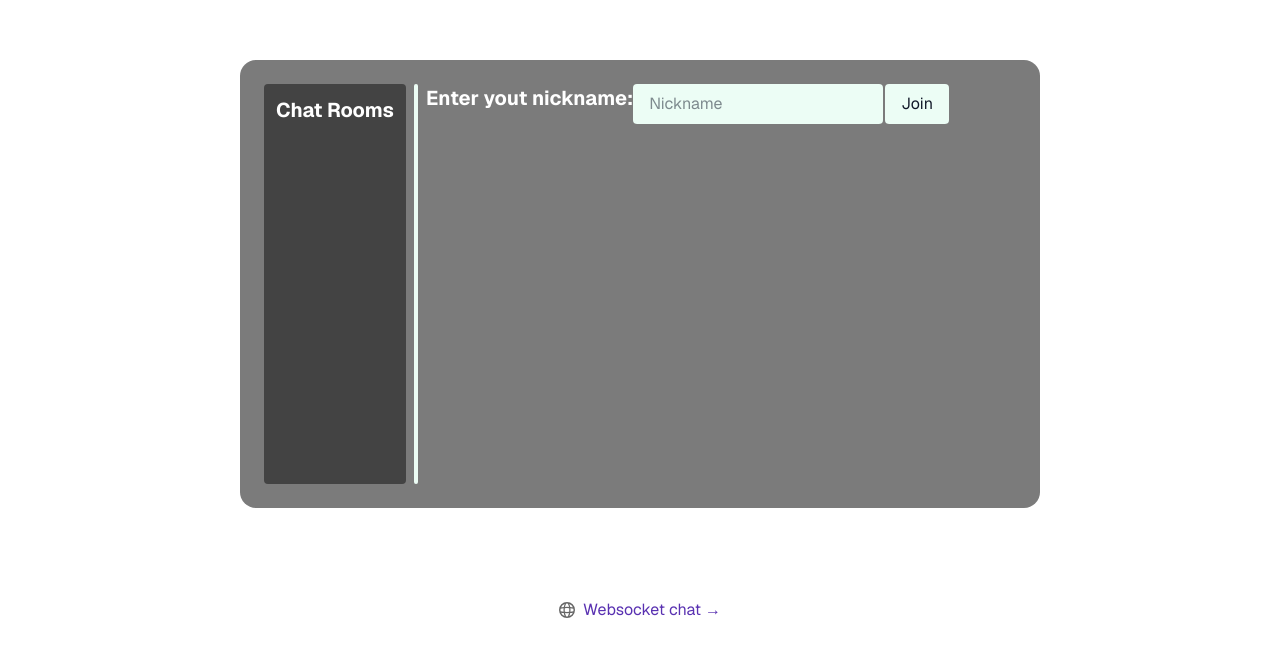
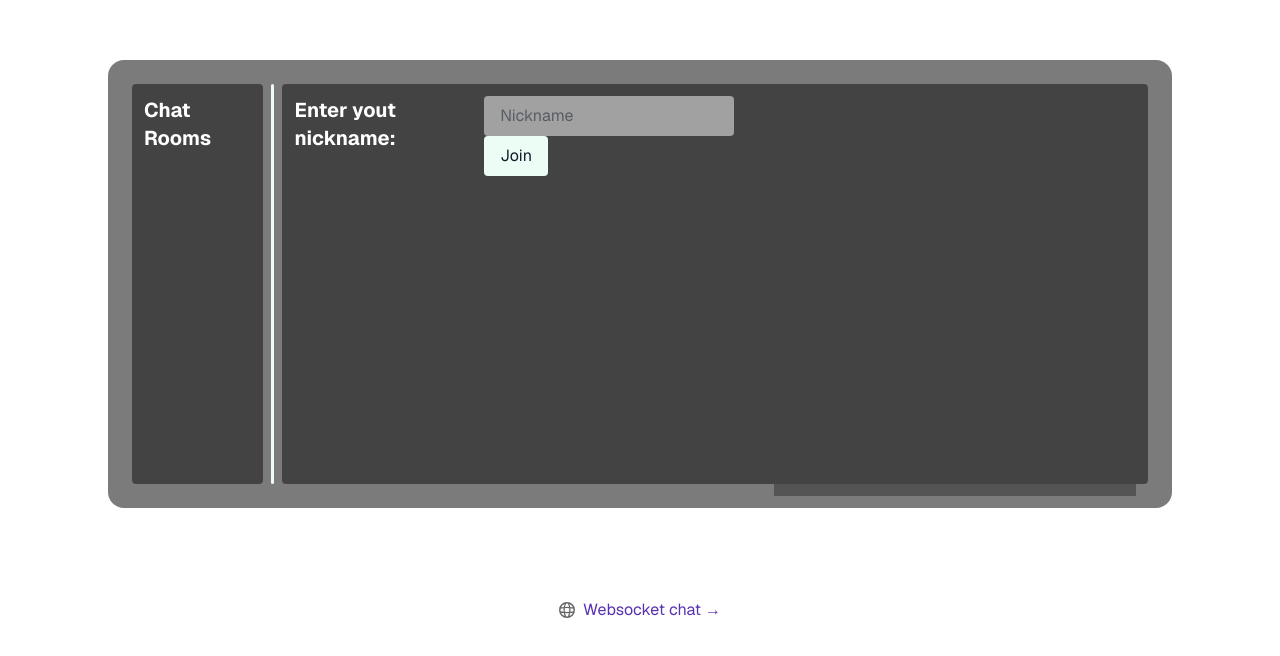
Before and after one commit to Mlodovico/real-time-chat-app, a Next.js app in the folder frontend/: page / in a window 1280 px wide. Shown: the part 132-788 px from the top of the page. Built offline with nearby package versions, Linux system fonts and the light colour scheme.

Commit message:
feature: front end interface alterations

```diff
--- a/frontend/src/app/page.tsx
+++ b/frontend/src/app/page.tsx
@@ -10,20 +10,26 @@ export default function Home() {
       <main className="flex flex-col gap-[32px] row-start-2 items-center sm:items-start">
         <div className="flex flex-col gap-[16px] items-center sm:items-start">
           <div className="flex flex-col items-center gap-6 p-7 md:flex-row rounded-2xl">
-            <div className="flex flex-col gap-2 rounded-2xl p-6"
+            <div
+              className="flex flex-col gap-2 rounded-2xl p-6"
               style={{
                 backgroundColor: "rgba(67, 67, 67, 0.7)",
                 minWidth: "800px",
-                minHeight: "400px"
+                minHeight: "400px",
               }}
             >
               <div className="flex gap-2">
-                <div className="flex  justify-center p-3 rounded h-100" style={{ backgroundColor: "rgba(67, 67, 67, 1)"}}>
-                  <p className="text-xl font-bold text-white">
-                    Chat Rooms
-                  </p>
+                <div
+                  className="flex  justify-center p-3 rounded h-100"
+                  style={{ backgroundColor: "rgba(67, 67, 67, 1)" }}
+                >
+                  <p className="text-xl font-bold text-white">Chat Rooms</p>
                 </div>
                 <div className="h-100 w-1 rounded-2xl bg-emerald-50" />
+                <div
+                  className="flex justify-center p-3 rounded h-100"
+                  style={{ backgroundColor: "rgba(67, 67, 67, 1)" }}
+                >
                   <div className="flex justify-center">
                     <p className="text-xl font-bold text-white">
                       Enter yout nickname:{"  "}
@@ -32,9 +38,15 @@ export default function Home() {
                       <input
                         type="text"
                         value={nickname}
+                        placeholder="Nickname"
                         onChange={(e) => setNickname(e.target.value)}
-                      className="bg-emerald-50 text-gray-900 rounded px-4 py-2"
-                      placeholder="Nickname"
+                        className=" text-gray-900 rounded px-4 py-2 mx-0.5"
+                        maxLength={20}
+                        minLength={3}
+                        style={{
+                          backgroundColor: "rgba(255, 255, 255, 0.5)",
+                        }}
+                        autoComplete="off"
                       />
                       <button
                         className="bg-emerald-50 text-gray-900 rounded px-4 py-2 mx-0.5"
@@ -45,6 +57,11 @@ export default function Home() {
                       >
                         Join
                       </button>
+                    </div>
+                    <div
+                      className="w-100 h-100"
+                      style={{ backgroundColor: "rgba(67, 67, 67, 0.7)" }}
+                    ></div>
                   </div>
                 </div>
               </div>
```
Lines whose indentation alone changed are shown as unchanged.
